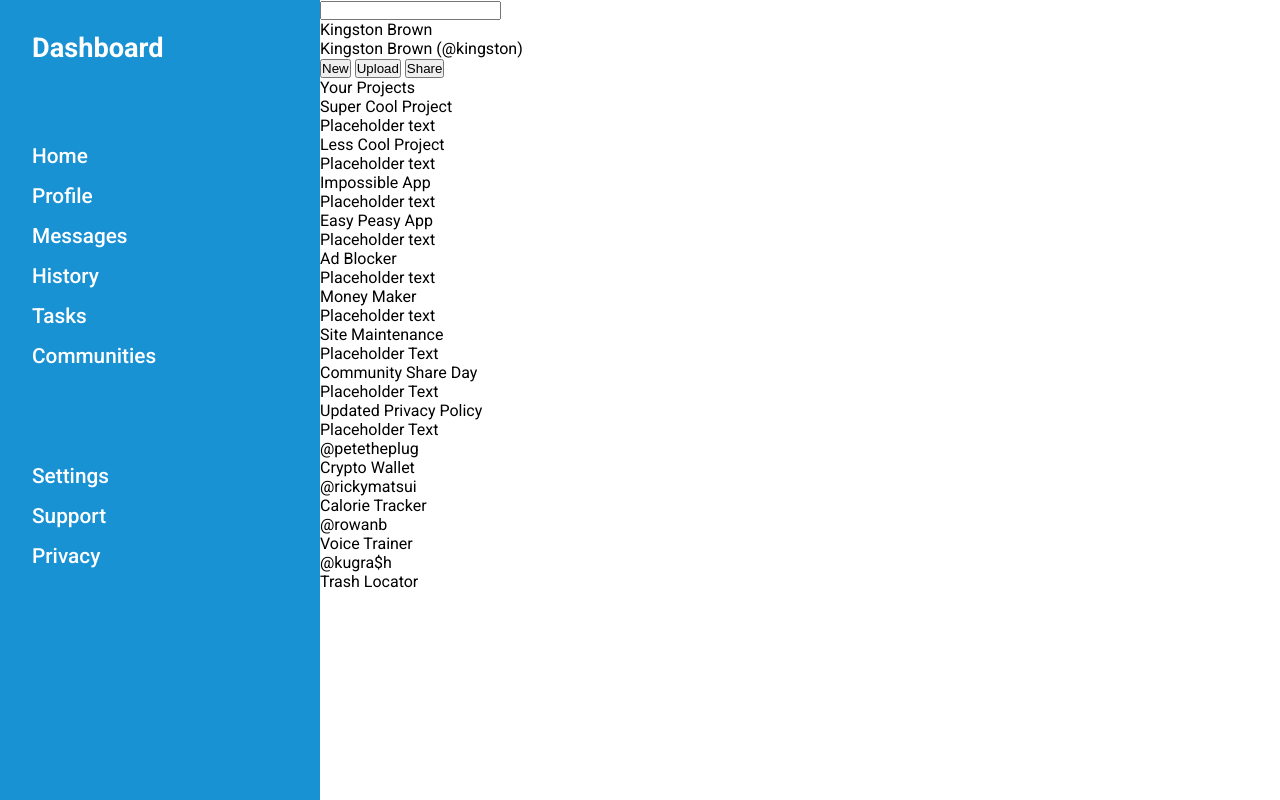
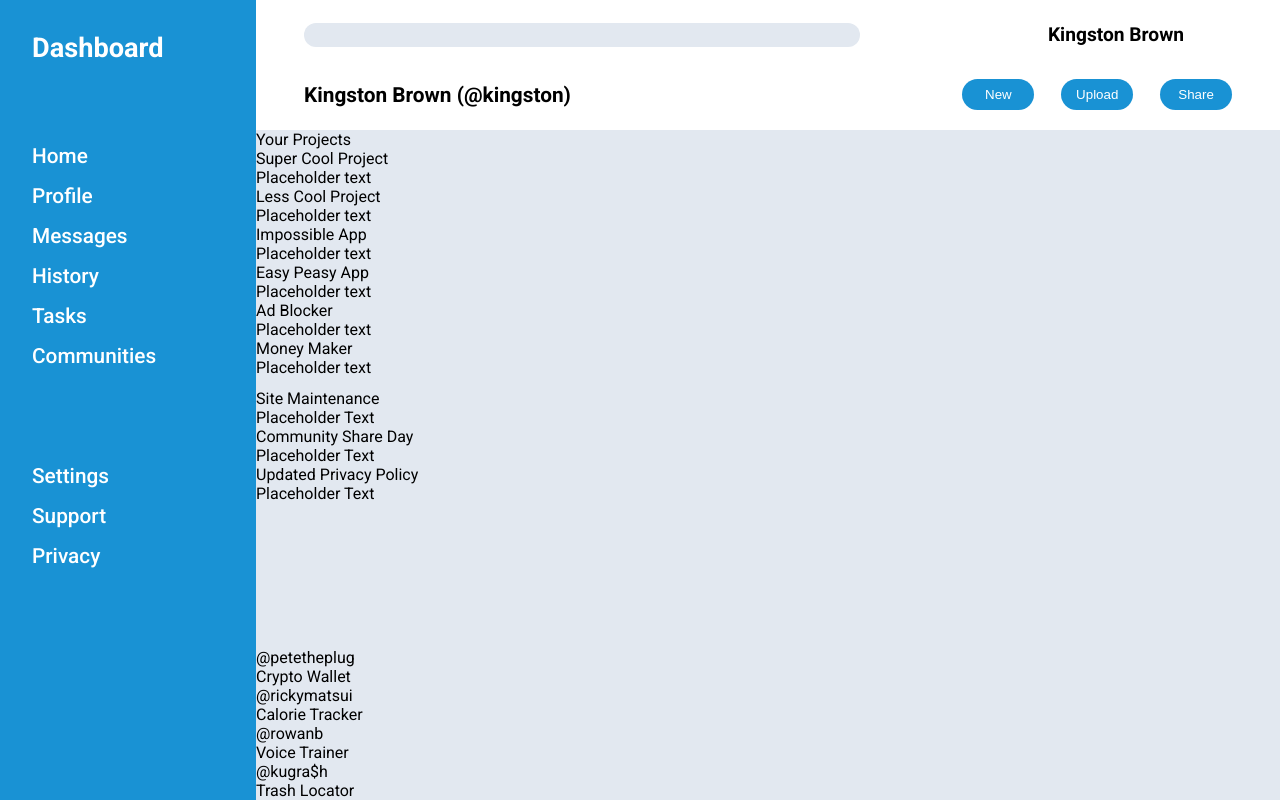
Before and after one commit to ZohairGandhi/admin-dashboard, a plain HTML site: page index.html in a window 1280 px wide. Drawn offline with Linux system fonts and the light colour scheme.

Commit message:
Style header

```diff
--- a/index.html
+++ b/index.html
@@ -35,13 +35,20 @@
 
     <div class="main-area">
         <div class="header">
+            <div class="row-1">
                 <input type="search">
                 <p>Kingston Brown</p>
+            </div>
 
+            <div class="row-2">
                 <p>Kingston Brown (@kingston)</p>
+
+                <div class="col-2">
                     <button>New</button>
                     <button>Upload</button>
                     <button>Share</button>
+                </div>
+            </div>
         </div>
 
         <div class="projects-sec">
--- a/style.css
+++ b/style.css
@@ -6,7 +6,7 @@
 body {
     height: 100vh;
     display: grid;
-    grid-template-columns: 1fr 3fr;
+    grid-template-columns: 1fr 4fr;
     font-family: 'Roboto';
 }
 
@@ -34,3 +34,67 @@ body {
 .sidebar ul li {
     margin: 1rem 0;
 }
+
+.main-area {
+    grid-column: 2 / 3;
+    display: grid;
+    grid-template-rows: 1fr 2fr 2fr;
+    background-color: #e2e8f0;
+}
+
+.header {
+    grid-row: 1 / 2;
+    display: grid;
+    grid-template-rows: 1fr 1fr;
+    background-color: #ffffff;
+    padding: 0.3rem 3rem;
+}
+
+.row-1 {
+    grid-row: 1 / 2;
+    display: grid;
+    grid-template-columns: min-content max-content;
+    justify-content: space-between;
+    align-items: center;
+}
+
+.row-1 input {
+    appearance: none;
+    width: 75ch;
+    height: 1.5rem;
+    border-radius: 12px;
+    border: none;
+    background-color: #e2e8f0;
+}
+
+.row-1 p {
+    padding: 0 3rem;
+    font-size: 1.2rem;
+    font-weight: 600;
+}
+
+.row-2 {
+    display: grid;
+    grid-template-columns: max-content max-content;
+    justify-content: space-between;
+    align-items: center;
+}
+
+.row-2 p {
+    font-size: 1.3rem;
+    font-weight: 600;
+}
+
+.row-2 .col-2 {
+    display: grid;
+    grid-template-columns: repeat(3, 1fr);
+    gap: 3ch;
+}
+
+.row-2 .col-2 button {
+    padding: 0.5rem 2ch;
+    border-radius: 16px;
+    border: none;
+    background-color: #1992d4;
+    color: white;
+}
```
Lines whose indentation alone changed are shown as unchanged.
